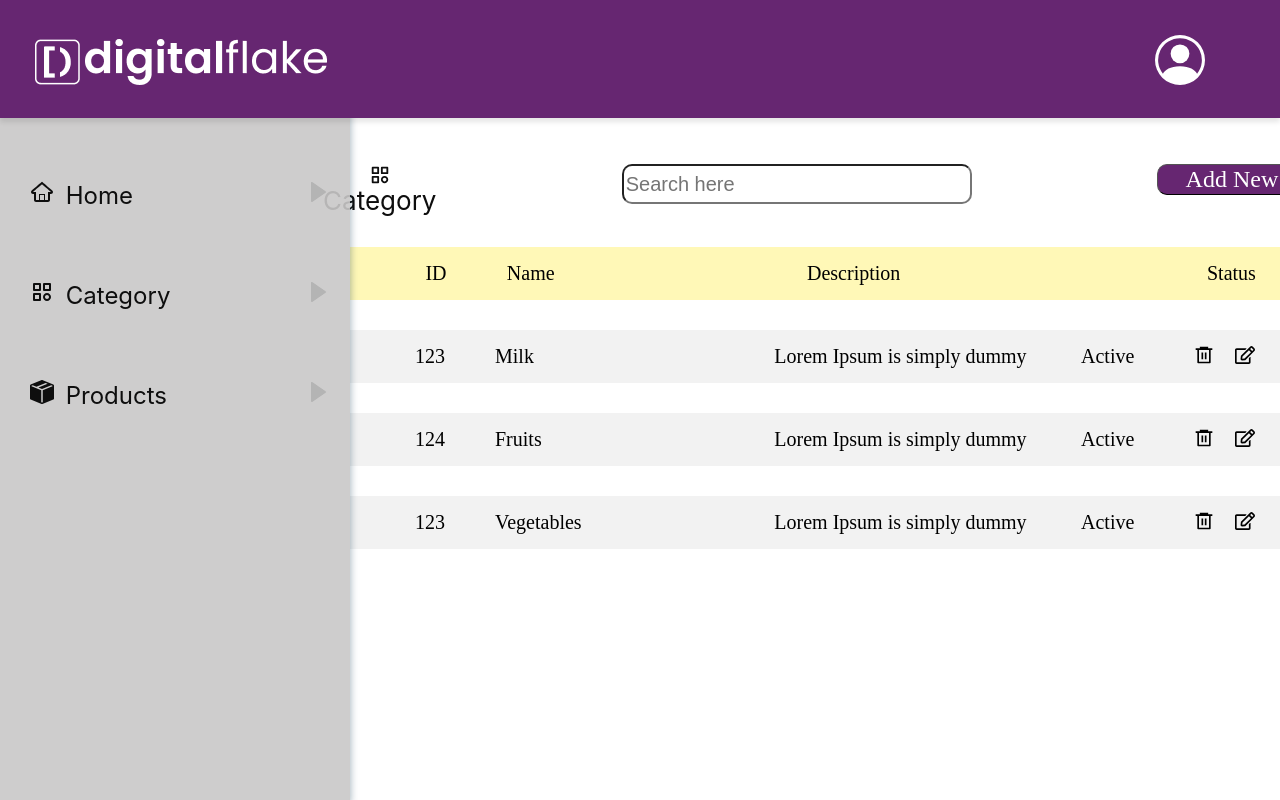
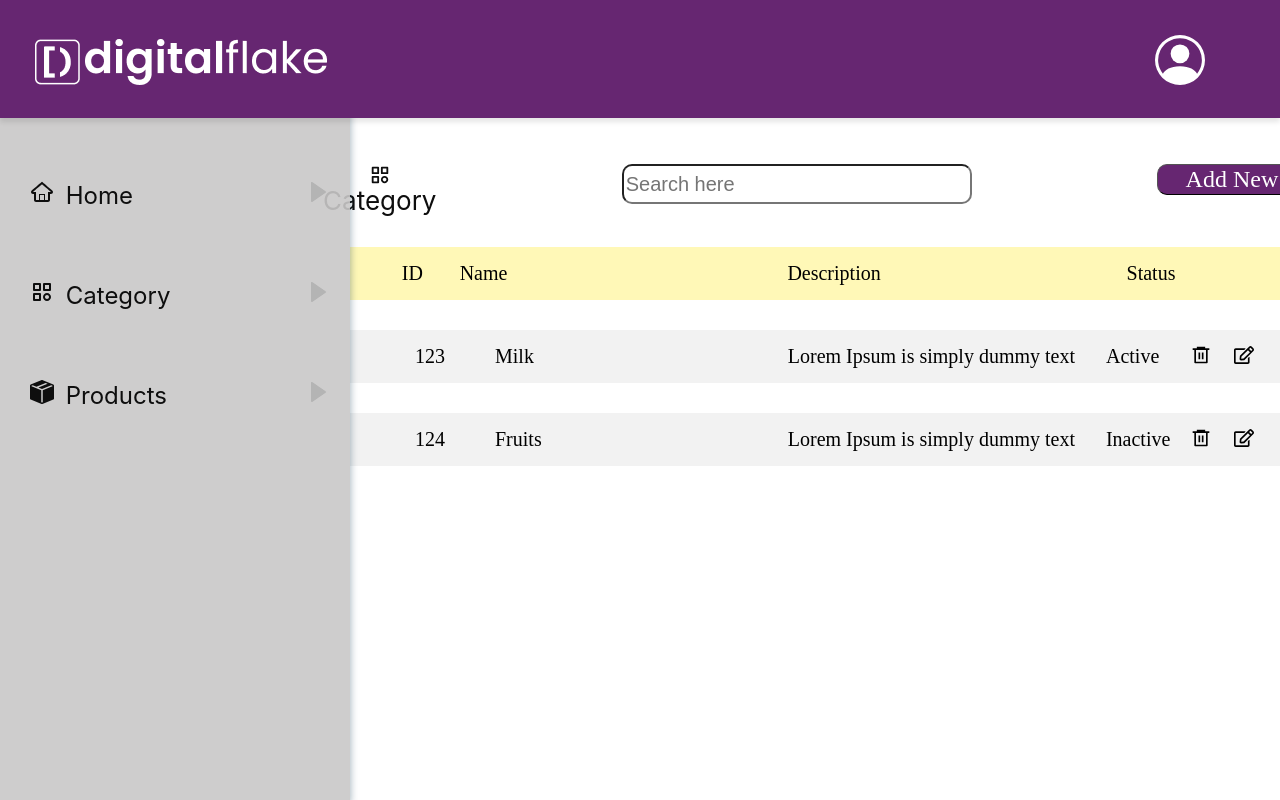
Before and after one commit to rohansakhare130/Hackathon_Frontend, a React (Create React App) app: page /category in a window 1280 px wide. Shown: the top 800 px of the page. Built offline with nearby package versions, Linux system fonts and the light colour scheme.

Commit message:
changes add

```diff
--- a/package.json
+++ b/package.json
@@ -10,6 +10,7 @@
     "react": "^18.2.0",
     "react-dom": "^18.2.0",
     "react-icons": "^5.0.1",
+    "react-modal": "^3.16.1",
     "react-router-dom": "^6.21.3",
     "react-scripts": "5.0.1",
     "web-vitals": "^2.1.4"
--- a/src/asset/css/comman/boxfdpage.css
+++ b/src/asset/css/comman/boxfdpage.css
@@ -6,6 +6,7 @@
     box-shadow: 1px 1px 1px 2px #616161;
     row-gap: 20px;
     padding: 20px;
+    background-color: #ffffff;
 }
 
 .boxFD-heder-main{
--- a/src/asset/css/container/categorypage.css
+++ b/src/asset/css/container/categorypage.css
@@ -59,15 +59,15 @@
 .category-text-main1 {
     display: flex;
     justify-content:space-evenly;
-    flex-basis: 250px;
+    flex-basis: 14vw;
 }
 
 .category-text-description-d1{
-    flex-basis: 15vw;
+    flex-basis: 19vw;
 }
 
 .category-text-description{
-    flex-basis: 400px;
+    flex-basis: 26.5vw;
 }
 
 /*--box-*/
@@ -105,7 +105,7 @@
     flex-basis: 30vw;
 }
 .category-text-status-c1{
-    flex-basis: 10vw;
+    flex-basis: 7vw;
 }
 
 .category-text-main1-icons{
@@ -113,3 +113,10 @@
     flex-basis: 8vw;
     justify-content:space-around;
 }
+
+.modal-main{
+    display: flex;
+    justify-content: center;
+    margin-top: 31vh;
+    margin-left: 350px;
+}
--- a/src/commans/BoxFDpage.js
+++ b/src/commans/BoxFDpage.js
@@ -17,11 +17,12 @@ const BoxFDpage = (props) => {
                 <ButtonA
                     name="Cancel"
                     className="boxFD-button2"
-
+                    onClick={handlecancel}
                 />
                 <ButtonA
                     name="Confirm"
                     className="boxFD-button2 bt2"
+                    onClick={handleconfirm}
 
                 />
             </div>
--- a/src/container/Category.js
+++ b/src/container/Category.js
@@ -1,20 +1,38 @@
-import React from 'react';
+import React, { useState } from 'react';
 import "../asset/css/container/categorypage.css";
 import { BiCategory, } from "react-icons/bi";
 import { useNavigate } from 'react-router-dom';
 import ButtonA from '../atoms/ButtonA';
-import SearchBar from '../include/Searchbar'
-import { RiDeleteBin6Line } from "react-icons/ri";
-import { FaRegEdit } from "react-icons/fa";
+import SearchBar from '../include/Searchbar';
+import CategoryItem from '../include/CategoryItem';
+import Modal from 'react-modal';
+import Out1 from '../asset/images/out-img.png';
+import Screen from '../screen/Screen';
 const Category = () => {
   const navigate = useNavigate();
+  const [isDialogOpen, setIsDialogOpen] = useState(false);
   const handleLogout = () => {
     navigate('/addcategory');
   };
 
   const handleDeleted = () => {
-    navigate('/deleted');
+    setIsDialogOpen(true);
   };
+
+  const handleCloseDialog = () => {
+    setIsDialogOpen(false);
+  };
+
+  const handleConfirmDelete = () => {
+    handleCloseDialog();
+  };
+
+  const products = [
+    { id: 123, name1: 'Milk', description: 'Lorem Ipsum is simply dummy text', status1: 'Active' },
+    { id: 124, name1: 'Fruits', description: 'Lorem Ipsum is simply dummy text', status1: 'Inactive' },
+
+    // Add more products as needed
+  ];
 
   return (
     <div className="category-main-container">
@@ -54,64 +72,45 @@ const Category = () => {
 
       <div className="category-containers-product-box">
 
-        <div className="category-mains-boxs1">
-          <div className="category-text-mains1">
-            <div className="category-text-mains-heder">123</div>
-            <div>Milk</div>
-          </div>
-          <div className="category-text-description-d2" />
-          <div className="category-text-des-c1">
-            Lorem Ipsum is simply dummy
-          </div>
-
-          <div className="category-text-status-c1">Active</div>
-          <div className="category-text-main1-icons">
-            <RiDeleteBin6Line onClick={handleDeleted} className="Prod-deleteicon" />
-            <FaRegEdit className="Prod-editicon" />
+        {products.map(product => (
+          <CategoryItem
+            key={product.id}
+            {...product}
+            Onclick1={handleDeleted}
+          />
+        ))}
       </div>
 
 
+      <Modal
+        isOpen={isDialogOpen}
+        onRequestClose={handleCloseDialog}
+        contentLabel="Confirm Delete"
+        className="modal-main"
+      >
+
+          <div className="boxFD-cont">
+            <div className="boxFD-heder-main">
+              <img src={Out1} className="boxFD-img-1" alt={"logo"} />
+              <p className="boxFD-text1">Delete</p>
             </div>
+            <p className="boxFD-text3">Are you sure you want to delete?</p>
 
-        <div className="category-mains-boxs1">
-          <div className="category-text-mains1">
-            <div className="category-text-mains-heder">124</div>
-            <div>Fruits</div>
-          </div>
-          <div className="category-text-description-d2" />
-          <div className="category-text-des-c1">
-            Lorem Ipsum is simply dummy
-          </div>
-
-          <div className="category-text-status-c1">Active</div>
-          <div className="category-text-main1-icons">
-            <RiDeleteBin6Line onClick={handleDeleted} className="Prod-deleteicon" />
-            <FaRegEdit className="Prod-editicon" />
+            <div className="boxFD-button-main">
+              <ButtonA
+                name="Cancel"
+                className="boxFD-button2"
+                onClick={handleCloseDialog}
+              />
+              <ButtonA
+                name="Confirm"
+                className="boxFD-button2 bt2"
+                onClick={handleConfirmDelete}
+              />
             </div>
           </div>
 
-        <div className="category-mains-boxs1">
-          <div className="category-text-mains1">
-            <div className="category-text-mains-heder">123</div>
-            <div>Vegetables</div>
-          </div>
-          <div className="category-text-description-d2" />
-          <div className="category-text-des-c1">
-            Lorem Ipsum is simply dummy
-          </div>
-
-          <div className="category-text-status-c1">Active</div>
-          <div className="category-text-main1-icons">
-            <RiDeleteBin6Line onClick={handleDeleted} className="Prod-deleteicon" />
-            <FaRegEdit className="Prod-editicon" />
-          </div>
-        </div>
-
-
-
-
-      </div>
-
+      </Modal>
     </div>
   );
 };
--- a/src/container/Products.js
+++ b/src/container/Products.js
@@ -10,6 +10,7 @@ import { FaRegEdit } from "react-icons/fa";
 import Prodimg from '../asset/images/productimg-1.png';
 import Prodimg1 from '../asset/images/productimg-2.png';
 import Prodimg2 from '../asset/images/productimg-3.png';
+import ProductItem from '../include/ProductItem';
 const Products = () => {
     const navigate = useNavigate();
     const handleLogout = () => {
@@ -18,6 +19,14 @@ const Products = () => {
     const handleDeleted = () => {
         navigate('/deleted');
     };
+
+    const products = [
+        { id: 123, name: 'Amul Taaza', packSize: '500 ml', category: 'Milk', mrp: 'Rs 27', imgSrc: Prodimg, status: 'Active' },
+        { id: 124, name: 'Gokul Cow', packSize: '500 ml', category: 'Milk', mrp: 'Rs 27', imgSrc: Prodimg1, status: 'Inactive' },
+        { id: 125, name: 'Shimla Apple', packSize: '1 kg', category: 'Fruits', mrp: 'Rs 150', imgSrc: Prodimg2, status: 'Active' },
+        { id: 126, name: 'Amul Taaza', packSize: '500 ml', category: 'Milk', mrp: 'Rs 27', imgSrc: Prodimg, status: 'Active' },
+        // Add more products as needed
+    ];
     return (
         <div className="prod-main-container">
             <div className="prod-main">
@@ -64,96 +73,15 @@ const Products = () => {
 
             <div className="Prod-containers-product-box">
 
-                <div className="Prod-mains-boxs1">
-                    <div className="Prod-text-mains1">
-                        <div>123</div>
-                        <div>Amul Taaza</div>
-                    </div>
-                    <div className="Prod-text-packSize">
-                        500 ml
-                    </div>
-                    <div className="Prod-text-category-p1">
-                        Milk
-                    </div>
-                    <div className="Prod-text-mrp-p1">
-                        Rs 27
-                    </div>
-                    <div className="Prod-text-img-p1">
-                        <img src={Prodimg} className="Prod-img-logo" alt={"logo"} />
-                    </div>
-                    <div className="Prod-text-status-p1">
-                        Active
-                    </div>
+            {products.map(product => (
+                <ProductItem
+                    key={product.id}
+                    {...product}
+                    onDelete={handleDeleted}
+                />
+            ))}
+            </div>
 
-                    <div className="Prod-text-main1-icons">
-                    <RiDeleteBin6Line onClick={handleDeleted} className="Prod-deleteicon" />
-                    <FaRegEdit className="Prod-editicon" />
-                    </div>
-
-
-                </div>
-
-
-                <div className="Prod-mains-boxs1">
-                    <div className="Prod-text-mains1">
-                        <div>124</div>
-                        <div>Gokul Cow</div>
-                    </div>
-                    <div className="Prod-text-packSize">
-                        500 ml
-                    </div>
-                    <div className="Prod-text-category-p1">
-                        Milk
-                    </div>
-                    <div className="Prod-text-mrp-p1">
-                        Rs 27
-                    </div>
-                    <div className="Prod-text-img-p1">
-                        <img src={Prodimg1} className="Prod-img-logo" alt={"logo"} />
-                    </div>
-                    <div className="Prod-text-status-p1">
-                        Inactive
-                    </div>
-
-                    <div className="Prod-text-main1-icons">
-                    <RiDeleteBin6Line onClick={handleDeleted} className="Prod-deleteicon" />
-                    <FaRegEdit className="Prod-editicon" />
-                    </div>
-
-
-                </div>
-
-                <div className="Prod-mains-boxs1">
-                    <div className="Prod-text-mains1">
-                        <div>124</div>
-                        <div>Shimla Apple</div>
-                    </div>
-                    <div className="Prod-text-packSize">
-                        1 kg
-                    </div>
-                    <div className="Prod-text-category-p1">
-                        Fruits
-                    </div>
-                    <div className="Prod-text-mrp-p1">
-                        Rs 150
-                    </div>
-                    <div className="Prod-text-img-p1">
-                        <img src={Prodimg2} className="Prod-img-logo" alt={"logo"} />
-                    </div>
-                    <div className="Prod-text-status-p1">
-                        Active
-                    </div>
-
-                    <div className="Prod-text-main1-icons">
-                    <RiDeleteBin6Line onClick={handleDeleted} className="Prod-deleteicon" />
-                    <FaRegEdit className="Prod-editicon" />
-                    </div>
-
-
-                </div>
-
-
-            </div>
 
         </div>
     )
--- /dev/null
+++ b/src/include/CategoryItem.js
@@ -0,0 +1,27 @@
+import React from 'react'
+import { RiDeleteBin6Line } from "react-icons/ri";
+import { FaRegEdit } from "react-icons/fa";
+const CategoryItem = ({ id,name1,description,status1, Onclick1}) => {
+    return (
+        <div className="category-mains-boxs1">
+            <div className="category-text-mains1">
+                <div className="category-text-mains-heder">{id}</div>
+                <div>{name1}</div>
+            </div>
+            <div className="category-text-description-d2" />
+            <div className="category-text-des-c1">
+            {description}
+            </div>
+
+            <div className="category-text-status-c1">{status1}</div>
+            <div className="category-text-main1-icons">
+                <RiDeleteBin6Line onClick={Onclick1} className="Prod-deleteicon" />
+                <FaRegEdit className="Prod-editicon" />
+            </div>
+
+
+        </div>
+    )
+}
+
+export default CategoryItem
--- a/src/include/Deletepage.js
+++ b/src/include/Deletepage.js
@@ -6,8 +6,6 @@ import ButtonA from '../atoms/ButtonA';
 import { useNavigate } from 'react-router-dom';
 const Deletepage = () => {
     const navigate = useNavigate(); // Use useNavigate hook
-
-
     const handlecancel = () => {
       navigate('/product');
     };
@@ -32,7 +30,7 @@ const Deletepage = () => {
                     <ButtonA
                         name="Confirm"
                         className="boxFD-button2 bt2"
-                        onClick={handleconfirm}
+                         onClick={handleconfirm}
                     />
                 </div>
             </div>
--- /dev/null
+++ b/src/include/ProductItem.js
@@ -0,0 +1,28 @@
+import React from 'react';
+import { RiDeleteBin6Line } from "react-icons/ri";
+import { FaRegEdit } from "react-icons/fa";
+
+const ProductItem = ({ id, name, packSize, category, mrp, imgSrc, status, onDelete }) => {
+  return (
+    <div className="Prod-mains-boxs1">
+            <div className="Prod-text-mains1">
+                <div>{id}</div>
+                <div>{name}</div>
+            </div>
+            <div className="Prod-text-packSize">{packSize}</div>
+            <div className="Prod-text-category-p1">{category}</div>
+            <div className="Prod-text-mrp-p1">{mrp}</div>
+            <div className="Prod-text-img-p1">
+                <img src={imgSrc} className="Prod-img-logo" alt={"logo"} />
+            </div>
+            <div className="Prod-text-status-p1">{status}</div>
+
+            <div className="Prod-text-main1-icons">
+                <RiDeleteBin6Line onClick={onDelete} className="Prod-deleteicon" />
+                <FaRegEdit className="Prod-editicon" />
+            </div>
+        </div>
+  )
+}
+
+export default ProductItem
```
Also changed, not shown: 1 other file (tests, documents, lock files or other folders). Lines whose indentation alone changed are shown as unchanged.
